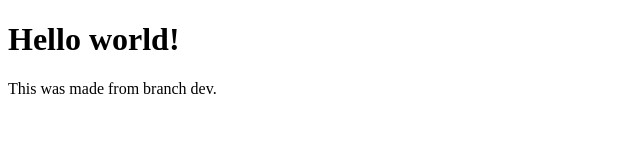
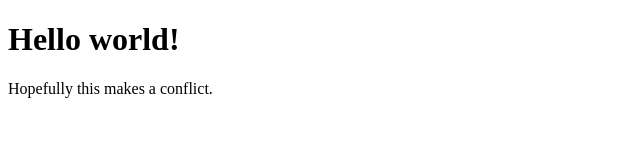
Before and after one commit to JonnySaito/gitTutorial2, a plain HTML site: page index.html in a window 1280 px wide. Shown: the full height of the page, 0-640 px from the left. Drawn offline with Linux system fonts and the light colour scheme.

Commit message:
Trying to make a conflict

```diff
--- a/index.html
+++ b/index.html
@@ -6,6 +6,6 @@
   </head>
   <body>
     <h1>Hello world!</h1>
-    <p>This was made from branch dev.</p>
+    <p>Hopefully this makes a conflict.</p>
   </body>
 </html>
```
